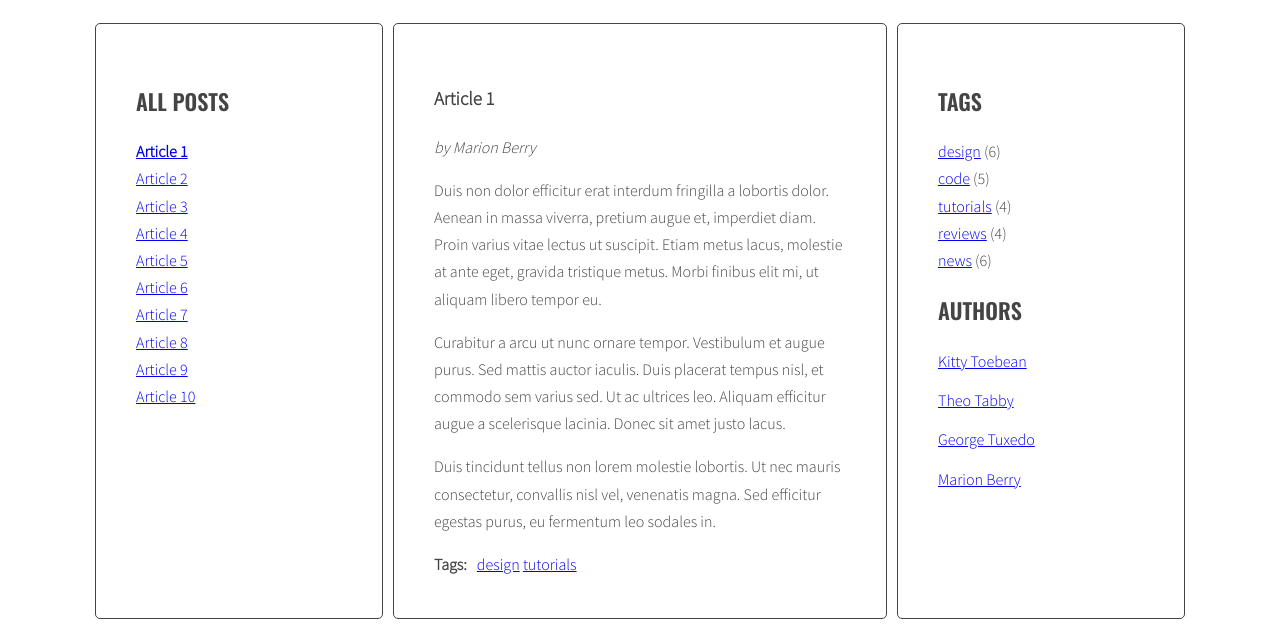
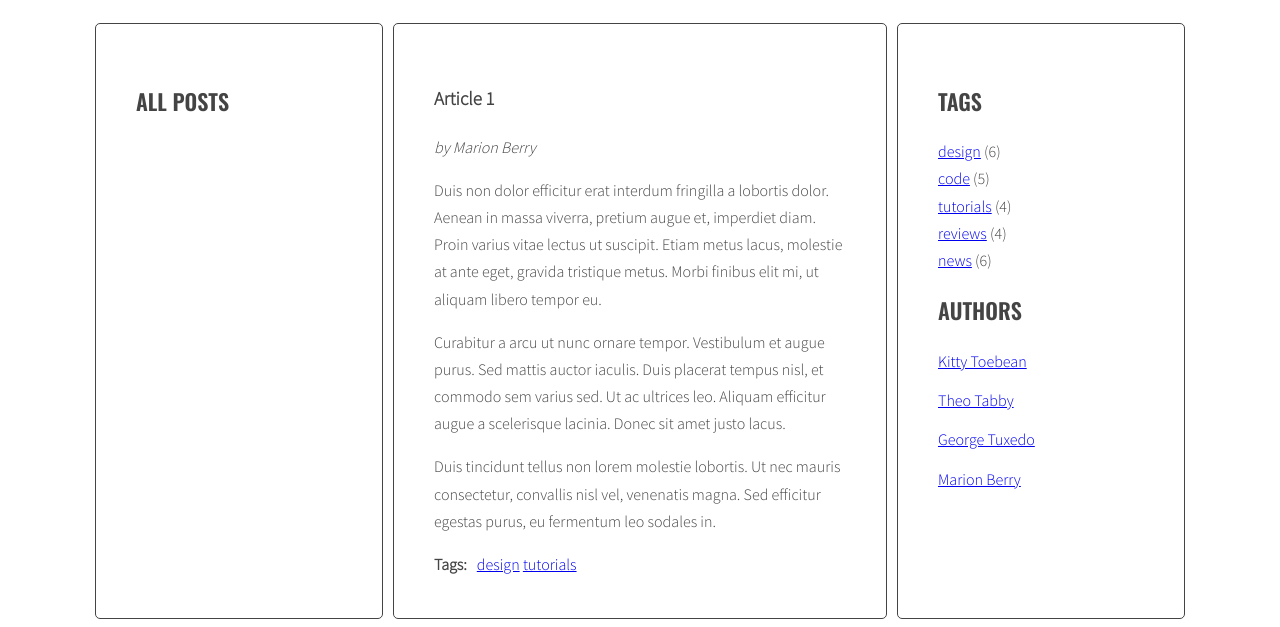
Before and after one commit to rafdul/javascript-blog, a website: page index.html in a window 1280 px wide. Shown: the part 220-847 px from the top of the page. Drawn offline with nearby package versions, Linux system fonts and the light colour scheme.

Commit message:
Get the article id & article title

```diff
--- a/index.html
+++ b/index.html
@@ -16,16 +16,6 @@
             <aside class="sidebar">
               <h2 class="section-title">All posts</h2>
               <ul class="list titles">
-                <li><a href="#article-1" class="active"><span>Article 1</span></a></li>
-                <li><a href="#article-2"><span>Article 2</span></a></li>
-                <li><a href="#article-3"><span>Article 3</span></a></li>
-                <li><a href="#article-4"><span>Article 4</span></a></li>
-                <li><a href="#article-5"><span>Article 5</span></a></li>
-                <li><a href="#article-6"><span>Article 6</span></a></li>
-                <li><a href="#article-7"><span>Article 7</span></a></li>
-                <li><a href="#article-8"><span>Article 8</span></a></li>
-                <li><a href="#article-9"><span>Article 9</span></a></li>
-                <li><a href="#article-10"><span>Article 10</span></a></li>
               </ul>
             </aside>
             <section class="posts">
--- a/js/script.js
+++ b/js/script.js
@@ -61,47 +61,48 @@ function myBlog() {
     link.addEventListener("click", titleClickHandler);
   }
 
-  // // Generowanie listy tytułów
-  // const optArticleSelector = '.post';
-  // const optTitleSelector = '.post-title';
-  // const optTitleListSelector = '.titles';
+  // Generowanie listy tytułów
+  const optArticleSelector = '.post';
+  const optTitleSelector = '.post-title';
+  const optTitleListSelector = '.titles';
 
-  // function generateTitleLinks(){
-  //     console.log('Title Links generated!');
+  function generateTitleLinks(){
+      console.log('Title Links generated!');
 
-  //     /* [DONE] remove contents of titleList */
-  //     function clearTitleList() {
-  //         document.querySelector('.titles').innerHTML = ''; //działa też z textContent
-  //         console.log("clearTitleList made");
-  //     }
-  //     clearTitleList();
+      /* [DONE] remove contents of titleList */
+        const titleList = document.querySelector(optTitleListSelector).innerHTML = '';
 
-  //     /* [IN PROGRESS] for each article */
+        // function clearTitleList() {
+            //       document.querySelector('.titles').innerHTML = ''; //działa też z textContent
+            //       console.log("clearTitleList made");
+            //   }
+            //   clearTitleList();
 
-  //       /* [DONE] get the article id */
-  //     const articleSelectorId_s = document.querySelectorAll('.post');
+      /* [IN PROGRESS] for each article */
+        const articles = document.querySelectorAll(optArticleSelector);
+        for (let article of articles) {
 
-  //     for (let articleSelectorId of articleSelectorId_s) {
-  //         articleSelectorId.getAttribute("id");
-  //         // console.log(articleSelectorId.getAttribute("id"));
-  //     }
+        /* [DONE] get the article id */
+            const articleId = article.getAttribute("id");
+            console.log(article.getAttribute("id"));
 
-  //       /* [DONE] find the title element */
-  //     const articleTitles = document.querySelectorAll('h3.post-title');
-  //     // console.log(articleTitles);
+        /* [DONE] find the title element & get the title from the title element*/
+            const articleTitle = article.querySelector(optTitleSelector).innerHTML;
+            console.log(articleTitle);
 
-  //     for (let articleTitle of articleTitles) {
-  //         articleTitle.innerHTML;
-  //         console.log(articleTitle.innerHTML);
-  //     }
+        /* [IN PROGRESS] create HTML of the link*/
+            // <a href="#article-1"><span>Article-1</span></a>
+            // <a href="#id"><span>title</span></a>
+            // <a href="#articleId"><span>articleTitle</span></a>
 
-  //       /* [IN PROGRESS] get the title from the title element */
+            const articleHTML = '<li><a href="#' + articleId + '"><span>' + articleTitle + '</span></a></li>';
+            console.log(articleHTML);
+        }
 
-  //       /* create HTML of the link */
 
-  //       /* insert link into titleList */
+        /* insert link into titleList */
 
-  // }
-  // generateTitleLinks();
+  }
+  generateTitleLinks();
 }
 myBlog();
```
